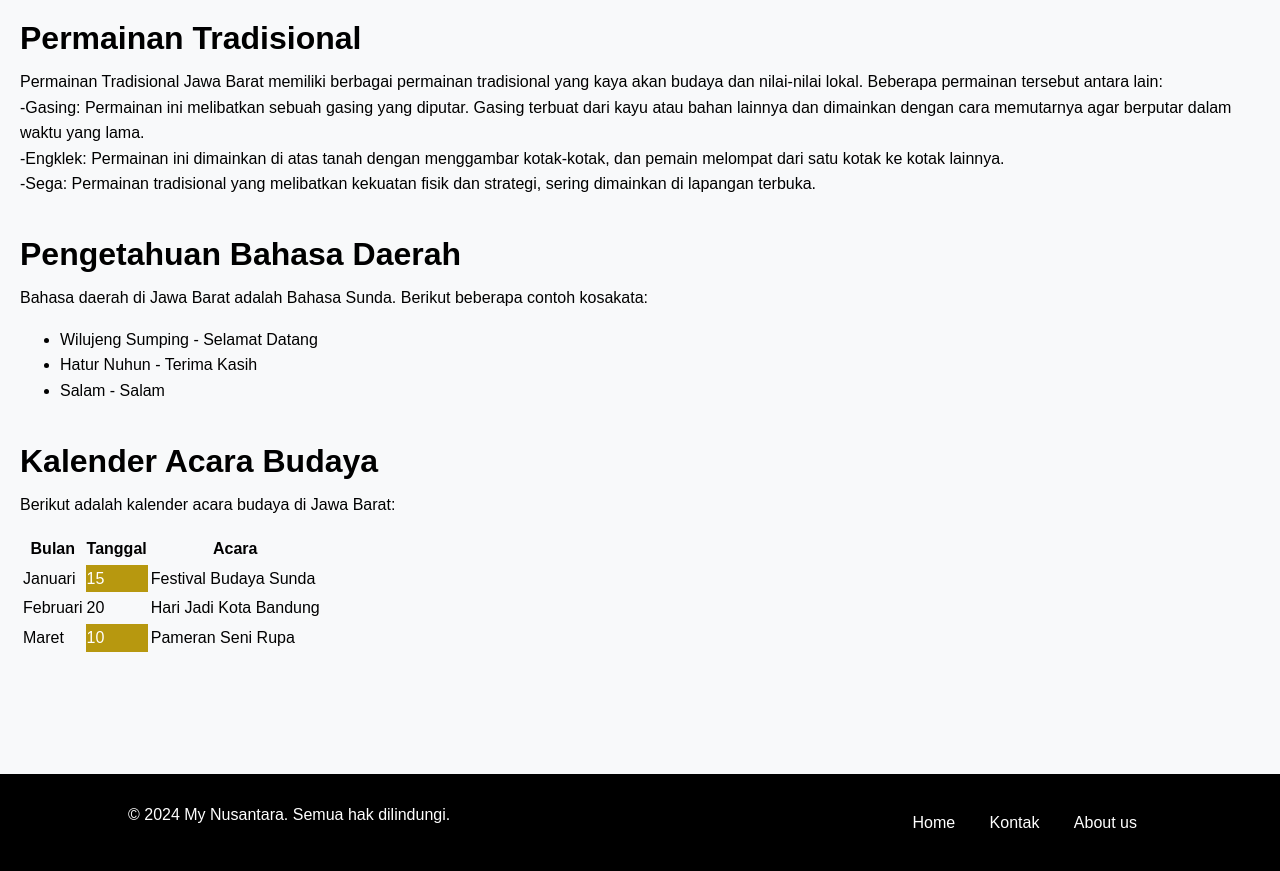
After one commit to Nademmm/UKLNADEM, a PHP site: page /jabar.html in a window 1280 px wide. The commit adds this page. Shown: the part 1293-2164 px from the top of the page. Run offline with PHP 8.4, Linux system fonts and the light colour scheme.

```diff
--- a/index.css
+++ b/index.css
@@ -128,8 +128,6 @@ p {
     transition: opacity 0.5s ease, transform 0.5s ease;
 }
 
-
-
 .map-container {
     height: 400px;
     margin-top: 20px;
@@ -220,8 +218,9 @@ footer {
     color: #fff;
     text-align: center;
     padding: 20px 0;
-    margin-top: 700px;
+    margin-top: 600px;
     transition: background 0.3s ease;
+    width: auto;
 }
 
 footer ul {
@@ -281,3 +280,31 @@ footer ul li a:hover {
     text-decoration: none;
     cursor: pointer;
 }
+
+#translateInput {
+    width: 100%;
+    padding: 10px;
+    margin-top: 10px;
+    border: 1px solid #ccc;
+    border-radius: 5px;
+}
+
+button {
+    background-color: #b7980f;
+    color: white;
+    padding: 10px 15px;
+    border: none;
+    border-radius: 5px;
+    cursor: pointer;
+    margin-top: 10px;
+}
+
+button:hover {
+    background-color: #b7980f;
+}
+
+.translation-output {
+    margin-top: 15px;
+    font-weight: bold;
+    color: #b7980f;
+}
--- a/index.js
+++ b/index.js
@@ -1,3 +1,4 @@
+document.addEventListener('DOMContentLoaded', function() {
 var map = L.map('map').setView([-0.7893, 113.9213], 5); // Koordinat tengah Indonesia
 
 // iki nambah peta e
@@ -8,16 +9,17 @@ L.tileLayer('https://{s}.tile.openstreetmap.org/{z}/{x}/{y}.png', {
 
 // Pengertian nak map e
 var markerJawaBarat = L.marker([-6.9175, 107.6191]).addTo(map)
-    .bindPopup('<b>Jawa Barat</b><br><a href="index.html" target="_blank">Klik disini...</a>')
+    .bindPopup('<b>Jawa Barat</b><br><a href="jabar.html" target="_blank">Klik disini...</a>')
     .openPopup();
 
     var markerJawaTengah = L.marker([-6.9939, 110.4203]).addTo(map)
-    .bindPopup('<b>Jawa Tengah</b><br><a href="index.html" target="_blank">Klik disini...</a>')
+    .bindPopup('<b>Jawa Tengah</b><br><a href="jateng.html" target="_blank">Klik disini...</a>')
     .openPopup();
 
     var markerJawaTimur = L.marker([-7.2504, 112.7688]).addTo(map)
-    .bindPopup('<b>Jawa Timur</b><br><a href="index.html" target="_blank">Klik disini...</a>')
+    .bindPopup('<b>Jawa Timur</b><br><a href="jatim.html" target="_blank">Klik disini...</a>')
     .openPopup();
+});
 
 function openPopup() {
     document.getElementById("loginPopup").style.display = "block";
@@ -39,3 +41,8 @@ window.onclick = function(event) {
         closePopup();
     }
 }
+
+document.addEventListener('DOMContentLoaded', function() {
+    const profileContainer = document.querySelector('.profile-container');
+    profileContainer.classList.add('fade-in');
+});
--- /dev/null
+++ b/jabar.html
@@ -0,0 +1,135 @@
+<!DOCTYPE html>
+<html lang="en">
+<head>
+    <meta charset="UTF-8">
+    <meta name="viewport" content="width=device-width, initial-scale=1.0">
+    <title>My Nusantara - Jawa Barat</title>
+    <link rel="stylesheet" href="index.css">
+    <link rel="stylesheet" href="https://unpkg.com/leaflet/dist/leaflet.css" />
+    <script src="https://unpkg.com/leaflet/dist/leaflet.js"></script>
+    <style>
+    footer {
+        background: black;
+        color: #fff;
+        text-align: center;
+        padding: 20px 0;
+        margin-top: 100px;
+        transition: background 0.3s ease;
+        width: auto;
+    }
+    </style>
+</head>
+<body>
+    <header>
+        <div class="container">
+            <img src="2.jpg" alt="Logo My Nusantara" class="logo">
+            <a href="javascript:void(0);" class="login-button" onclick="openPopup()">Login</a>
+        </div>
+    </header>
+
+    <main>
+        <section id="home" class="hero">
+            <h2>Selamat Datang di My Nusantara</h2>
+            <p>Jelajahi kekayaan budaya dari seluruh daerah di Indonesia.</p>
+        </section>
+
+        <section id="eksplorasi">
+            <h3>Eksplorasi Budaya </h3>
+            <p>Dengan map yang interaktif di bawah ini!</p>
+            <div id="map" class="map-container"></div>
+        </section>
+
+        <section id="permainan">
+            <h3>Permainan Tradisional</h3>
+            <p>Permainan Tradisional
+                Jawa Barat memiliki berbagai permainan tradisional yang kaya akan budaya dan nilai-nilai lokal. Beberapa permainan tersebut antara lain: <br>
+
+-Gasing: Permainan ini melibatkan sebuah gasing yang diputar. Gasing terbuat dari kayu atau bahan lainnya dan dimainkan dengan cara memutarnya agar berputar dalam waktu yang lama. <br>
+-Engklek: Permainan ini dimainkan di atas tanah dengan menggambar kotak-kotak, dan pemain melompat dari satu kotak ke kotak lainnya. <br>
+-Sega: Permainan tradisional yang melibatkan kekuatan fisik dan strategi, sering dimainkan di lapangan terbuka. <br>
+            </p>
+        </section>
+
+        <section id="bahasa">
+            <h3>Pengetahuan Bahasa Daerah</h3>
+            <p>Bahasa daerah di Jawa Barat adalah Bahasa Sunda. Berikut beberapa contoh kosakata:</p>
+            <ul>
+                <li>Wilujeng Sumping - Selamat Datang</li>
+                <li>Hatur Nuhun - Terima Kasih</li>
+                <li>Salam - Salam</li>
+            </ul>
+        </section>
+
+<section id="kalender">
+    <h3>Kalender Acara Budaya</h3>
+    <p>Berikut adalah kalender acara budaya di Jawa Barat:</p>
+    <table>
+        <thead>
+            <tr>
+                <th>Bulan</th>
+                <th>Tanggal</th>
+                <th>Acara</th>
+            </tr>
+        </thead>
+        <tbody>
+            <tr>
+                <td>Januari</td>
+                <td style="background-color: #b7980f; color: white;">15</td>
+                <td>Festival Budaya Sunda</td>
+            </tr>
+            <tr>
+                <td>Februari</td>
+                <td>20</td>
+                <td>Hari Jadi Kota Bandung</td>
+            </tr>
+            <tr>
+                <td>Maret</td>
+                <td style="background-color: #b7980f; color: white;">10</td>
+                <td>Pameran Seni Rupa</td>
+            </tr>
+        </tbody>
+    </table>
+</section>
+    </main>
+
+    <footer>
+        <div class="container">
+            <p>&copy; 2024 My Nusantara. Semua hak dilindungi.</p>
+            <ul>
+                <li><a href="index.html">Home</a></li>
+                <li><a href="https://wa.me/qr/2753RE3RT7NXK1">Kontak</a></li>
+                <li><a href="#about">About us</a></li>
+            </ul>
+        </div>
+    </footer>
+    <script src="index.js"></script>
+
+<div id="loginPopup" class="popup">
+    <div class="popup-content">
+        <span class="close" onclick="closePopup()">&times;</span>
+        <h2>Login</h2>
+        <form>
+            <label for="username">Username:</label><br>
+            <input type="text" id="username" name="username" required><br>
+            <label for="password">Password:</label><br>
+            <input type="password" id="password" name="password" required><br><br>
+            <input type="submit" value="Login">
+        </form>
+    </div>
+</div>
+<script>
+    function translate() {
+            const input = document.getElementById('translateInput').value.trim();
+            let translation = "";
+            if (input === "Wilujeng Sumping") {
+                translation = "Selamat Datang";
+            } else if (input === "Hatur Nuhun") {
+                translation = "Terima Kasih";
+            } else {
+                translation = "Tidak ada terjemahan.";
+            }
+            document.getElementById('translationResult').innerText = translation;
+        }
+</script>
+</body>
+</html>
```
Also changed, not shown: About.html (added, +22 -0 lines), about.css (added, +35 -0 lines), index.html (+12 -9 lines), jateng.html (added, +134 -0 lines), jatim.html (added, +134 -0 lines), me.jpg (added), update.html (deleted).
